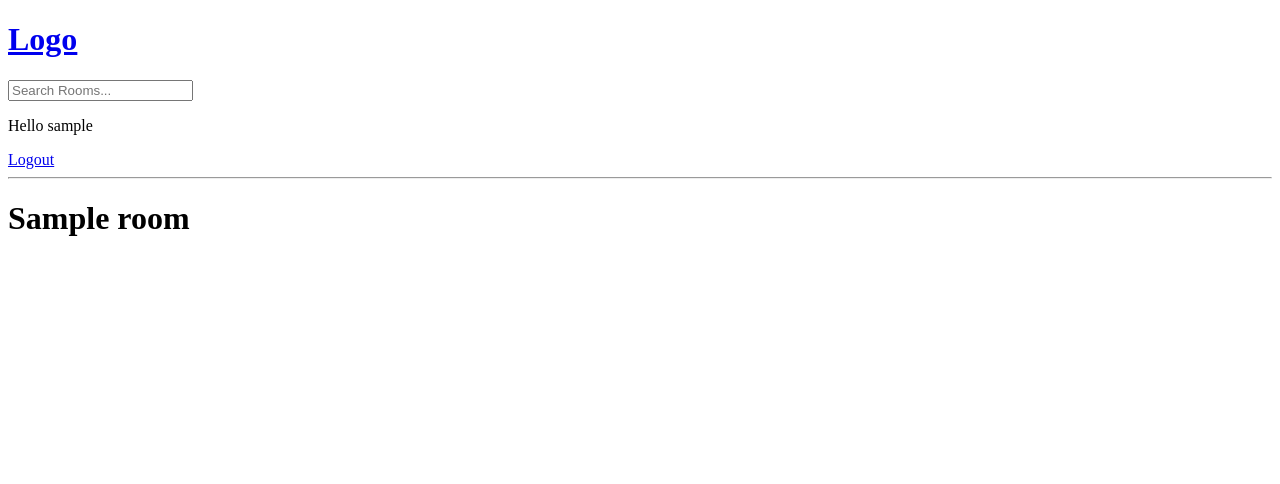
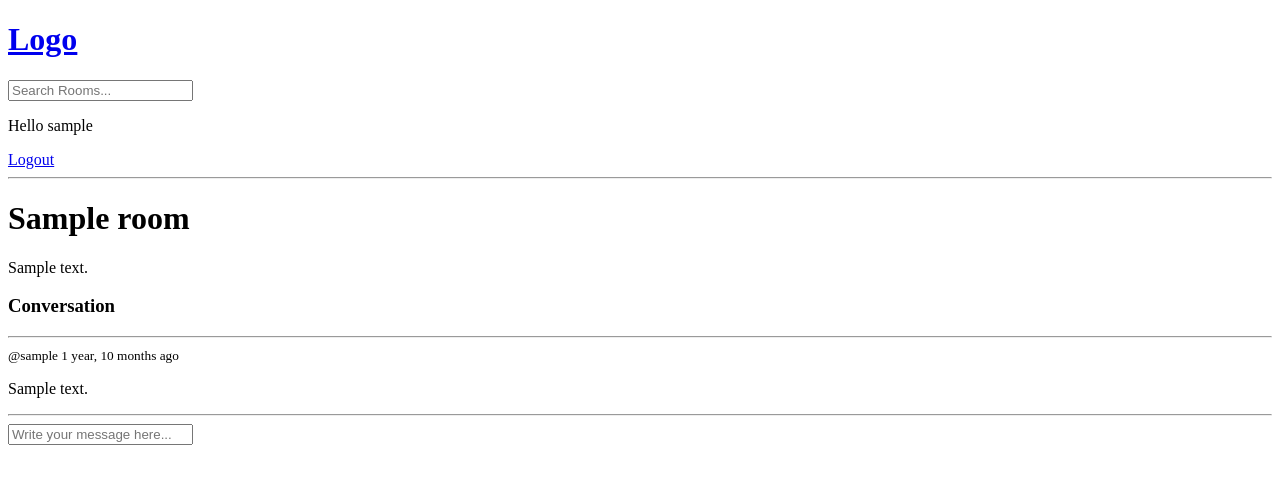
Before and after one commit to Ivanhola/twits, a Django app: page /room/1/ in a window 1280 px wide. Shown: the top 484 px of the page. Run offline with Django 4.2, Linux system fonts and the light colour scheme; a user stored in the database is signed in; tables that the repository leaves empty hold one stand-in row (values such as "Sample post").

Commit message:
added message to rooms

```diff
--- a/base/templates/base/room.html
+++ b/base/templates/base/room.html
@@ -12,6 +12,35 @@
     {% block content %}
     <h1>{{room.name}}</h1>
 
+    <p>{{room.description}}</p>
+
+    <div class="comment-wrapper">
+        <h3>Conversation</h3>
+        <hr>
+        {% for comment in comments %}
+
+        <div>
+            <small>@{{comment.user}}  {{comment.created|timesince}} ago</small>
+            <p>{{comment.body}}</p>
+            <hr>
+
+        </div>
+
+        {% endfor %}
+
+    </div>
+
+    {% if request.user.is_authenticated %}
+    <div class="comment-form">
+        <form method="POST" action="">
+            {% csrf_token %}
+            <input type="text" name="body" placeholder="Write your message here..."/>
+        </form>
+
+    </div>
+
+    {% endif %}
+
     {% endblock content %}
 </body>
 </html>
--- a/base/views.py
+++ b/base/views.py
@@ -1,7 +1,7 @@
 from django.shortcuts import render, redirect
 from django.db.models import Q
 from django.http import HttpResponse
-from . models import Room, Topic
+from . models import Room, Topic, Message
 from . forms import RoomForm
 from django.contrib.auth.models import User
 from django.contrib.auth import authenticate, login, logout
@@ -9,6 +9,8 @@ from django.contrib import messages
 from django.contrib.auth.decorators import login_required
 from django.contrib.auth.forms import UserCreationForm
 
+
+# ------------------------ USER LOGINS ---------------------------
 def loginPage(request):
 
     page = 'login'
@@ -59,6 +61,8 @@ def registerPage(request):
     context = {"form":form}
     return render(request, 'base/login_register.html', context)
 
+#------------------------- MAIN PAGES --------------------------
+
 def home(request):
 
     #Main list data being shown
@@ -80,11 +84,21 @@ def home(request):
 def room(request, pk):
 
     room = Room.objects.get(id=pk)
-    context = {'room': room}
+    comments = room.message_set.all().order_by('-created') #gets the set of objects related to object. Called by objname in lowercase
+    if request.method == "POST":
+        comment =  Message.objects.create(
+            user = request.user,
+            room = room,
+            body = request.POST.get('body') #data that was submitted via input 'body'
+        )
+        return redirect('room', pk=room.id)
+
+
+    context = {'room': room, 'comments':comments}
     return render(request, "base/room.html", context)
 
 
-#CRUD Operations ----Room---
+#----------------------------- CRUD Operations ----------------
 
 @login_required(login_url='login')
 def CreateRoom(request):
```
